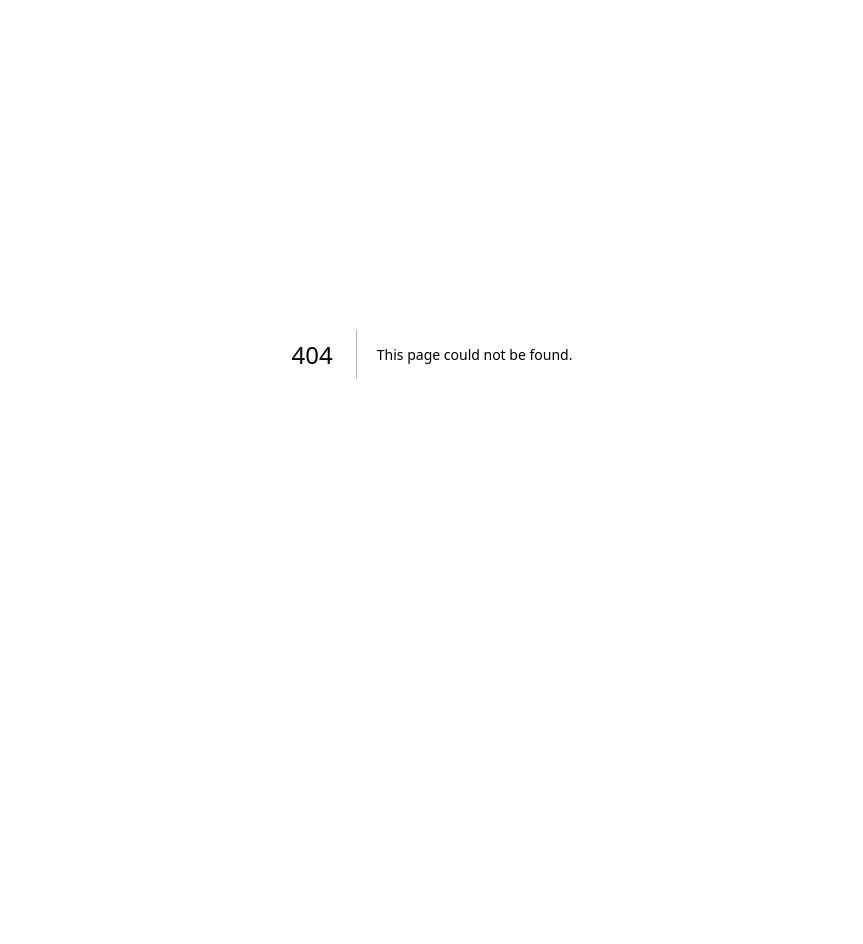
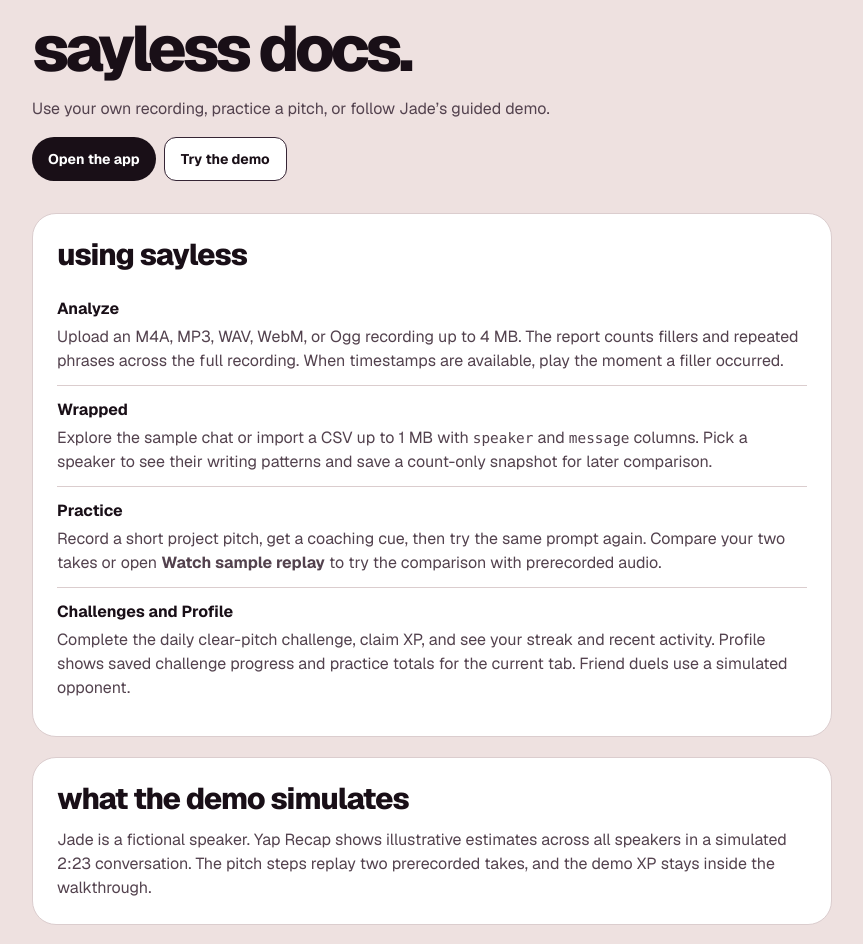
Before and after one commit to keananwongso/SayLess, a Next.js app: page /docs in a window 1280 px wide. Before the commit this address had no page. Shown: the part 140-1084 px from the top of the page, without its empty margins (208-1071 px from the left). Before the commit the page ends 894 px from the top, so only its background shows below. Built offline with nearby package versions, Linux system fonts and the light colour scheme.

Commit message:
Add the public SayLess product guide

```diff
--- a/scripts/check-landing.mjs
+++ b/scripts/check-landing.mjs
@@ -24,6 +24,7 @@ for (const element of ["header", "main", "section", "figure", "footer"]) {
 assert.match(css, /grid-template-columns/);
 assert.match(css, /700px/);
 assert.match(html, /href="\/demo"/);
+assert.match(html, /href="\/docs"/);
 assert.match(html, /id="landing-title"/);
 assert.match(html, /id="how-it-works"/);
 assert.match(html, /Sample ·/);
@@ -39,7 +40,7 @@ assert.ok(navbar, "The landing page must include the site navbar");
 for (const path of ["/architecture", "/demo", "/app"]) {
   assert.ok(navbar.includes(`href="${path}"`), `Navbar must link to ${path}`);
 }
-for (const path of ["/demo", "/app", "/architecture"]) {
+for (const path of ["/demo", "/app", "/architecture", "/docs"]) {
   const page = await fetch(new URL(path, base));
   assert.equal(page.status, 200, path);
   const markup = await page.text();
@@ -48,4 +49,4 @@ for (const path of ["/demo", "/app", "/architecture"]) {
 const legacy = await fetch(new URL("/practice", base), { redirect: "manual" });
 assert.equal(legacy.status, 307);
 assert.equal(legacy.headers.get("location"), "/app#practice");
-console.log("PASS: landing styles, artwork, demo, app, architecture, and practice redirect");
+console.log("PASS: landing styles, artwork, demo, app, architecture, docs, and practice redirect");
--- /dev/null
+++ b/src/app/docs/docs.module.css
@@ -0,0 +1,12 @@
+.page { max-width: 800px; gap: 20px; }
+.intro { display: grid; gap: 16px; padding-block: 12px; }
+.intro h1 { font-size: clamp(40px, 8vw, 64px); line-height: 1; font-weight: 800; letter-spacing: -.065em; }
+.intro p, .section p, .features dd { color: var(--color-muted); }
+.section { display: grid; gap: 12px; padding: clamp(16px, 4vw, 24px); background: var(--color-surface); border: 1px solid var(--color-divider); border-radius: var(--card-radius); }
+.section h2 { font-size: clamp(24px, 5vw, 30px); line-height: 1.15; font-weight: 760; letter-spacing: -.035em; }
+.features > div { display: grid; gap: 4px; padding-block: 12px; }
+.features > div + div { border-top: 1px solid var(--color-divider); }
+.features dt { font-weight: 700; }
+.features code { font-size: .9em; overflow-wrap: anywhere; }
+.link { display: inline-flex; align-items: center; justify-self: start; min-height: 44px; font-weight: 650; text-decoration: underline; text-underline-offset: 3px; }
+.gaps { display: grid; gap: 8px; list-style: disc; padding-inline-start: 20px; color: var(--color-muted); }
--- /dev/null
+++ b/src/app/docs/page.tsx
@@ -0,0 +1,67 @@
+import type { Metadata } from "next";
+import Link from "next/link";
+import styles from "./docs.module.css";
+
+export const metadata: Metadata = {
+  title: "SayLess | Docs",
+  description: "Learn how to use SayLess, what the demo simulates, and what’s still to build.",
+};
+
+export default function DocsPage() {
+  return (
+    <main id="main" className={`shell flow ${styles.page}`}>
+      <div className={styles.intro}>
+        <h1>sayless docs.</h1>
+        <p>Use your own recording, practice a pitch, or follow Jade’s guided demo.</p>
+        <div className="action-row">
+          <Link className="primary" href="/app">Open the app</Link>
+          <Link className="secondary" href="/demo">Try the demo</Link>
+        </div>
+      </div>
+
+      <section className={styles.section} aria-labelledby="using-sayless">
+        <h2 id="using-sayless">using sayless</h2>
+        <dl className={styles.features}>
+          <div>
+            <dt>Analyze</dt>
+            <dd>Upload an M4A, MP3, WAV, WebM, or Ogg recording up to 4 MB. The report counts fillers and repeated phrases across the full recording. When timestamps are available, play the moment a filler occurred.</dd>
+          </div>
+          <div>
+            <dt>Wrapped</dt>
+            <dd>Explore the sample chat or import a CSV up to 1 MB with <code>speaker</code> and <code>message</code> columns. Pick a speaker to see their writing patterns and save a count-only snapshot for later comparison.</dd>
+          </div>
+          <div>
+            <dt>Practice</dt>
+            <dd>Record a short project pitch, get a coaching cue, then try the same prompt again. Compare your two takes or open <strong>Watch sample replay</strong> to try the comparison with prerecorded audio.</dd>
+          </div>
+          <div>
+            <dt>Challenges and Profile</dt>
+            <dd>Complete the daily clear-pitch challenge, claim XP, and see your streak and recent activity. Profile shows saved challenge progress and practice totals for the current tab. Friend duels use a simulated opponent.</dd>
+          </div>
+        </dl>
+      </section>
+
+      <section className={styles.section} aria-labelledby="demo-data">
+        <h2 id="demo-data">what the demo simulates</h2>
+        <p>Jade is a fictional speaker. Yap Recap shows illustrative estimates across all speakers in a simulated 2:23 conversation. The pitch steps replay two prerecorded takes, and the demo XP stays inside the walkthrough.</p>
+      </section>
+
+      <section className={styles.section} aria-labelledby="data-handling">
+        <h2 id="data-handling">where your data goes</h2>
+        <p>SayLess analyzes imported chats in the browser. Your display name, challenge progress, and any count snapshots you save stay in this browser.</p>
+        <p>Recorded or uploaded audio goes to the configured transcription provider. When live coaching is enabled, OpenAI receives the transcript and coaching focus. Refreshing the app clears the current audio, reports, and takes.</p>
+        <Link className={styles.link} href="/architecture">See how transcription and coaching work</Link>
+      </section>
+
+      <section className={styles.section} aria-labelledby="still-to-build">
+        <h2 id="still-to-build">still to build</h2>
+        <ul className={styles.gaps}>
+          <li>Real-time, two-way voice practice for interviews, networking, and difficult conversations.</li>
+          <li>Rotating daily topics and longer guided speaking sessions.</li>
+          <li>Accounts, cross-device history, and challenges shared with real friends.</li>
+          <li>Speaker-by-speaker breakdowns for uploaded recordings.</li>
+        </ul>
+      </section>
+    </main>
+  );
+}
--- a/src/app/landing.module.css
+++ b/src/app/landing.module.css
@@ -68,7 +68,7 @@ body:has(.page)::before {
 .closing h2 { font-size: 28px; font-weight: 650; letter-spacing: -.04em; }
 .footer { border-top: 1px solid var(--color-divider); padding-block: 20px; display: flex; align-items: center; gap: 24px; font-size: 14px; }
 .footer p { flex: 1; color: var(--color-muted); }
-.footer > a:last-child { display: inline-flex; align-items: center; min-height: 44px; }
+.footer > a { display: inline-flex; align-items: center; min-height: 44px; }
 .main a, .footer a, .screenButtons button { transition: background-color 180ms ease, color 180ms ease, box-shadow 180ms ease, transform 180ms ease; }
 .main :global(.primary):hover { transform: translateY(-2px); box-shadow: 0 5px 14px #190f1720; }
 .main a:active, .footer a:active, .screenButtons button:active { transform: translateY(0); }
--- a/src/app/page.tsx
+++ b/src/app/page.tsx
@@ -43,6 +43,7 @@ export default function Home() {
         <p>Say it your way.</p>
         <Link href="/architecture">Architecture</Link>
         <Link href="/demo">Demo</Link>
+        <Link href="/docs">Docs</Link>
       </footer>
     </div>
   );
```
Also changed, not shown: 4 other files (tests, documents, lock files or other folders).
